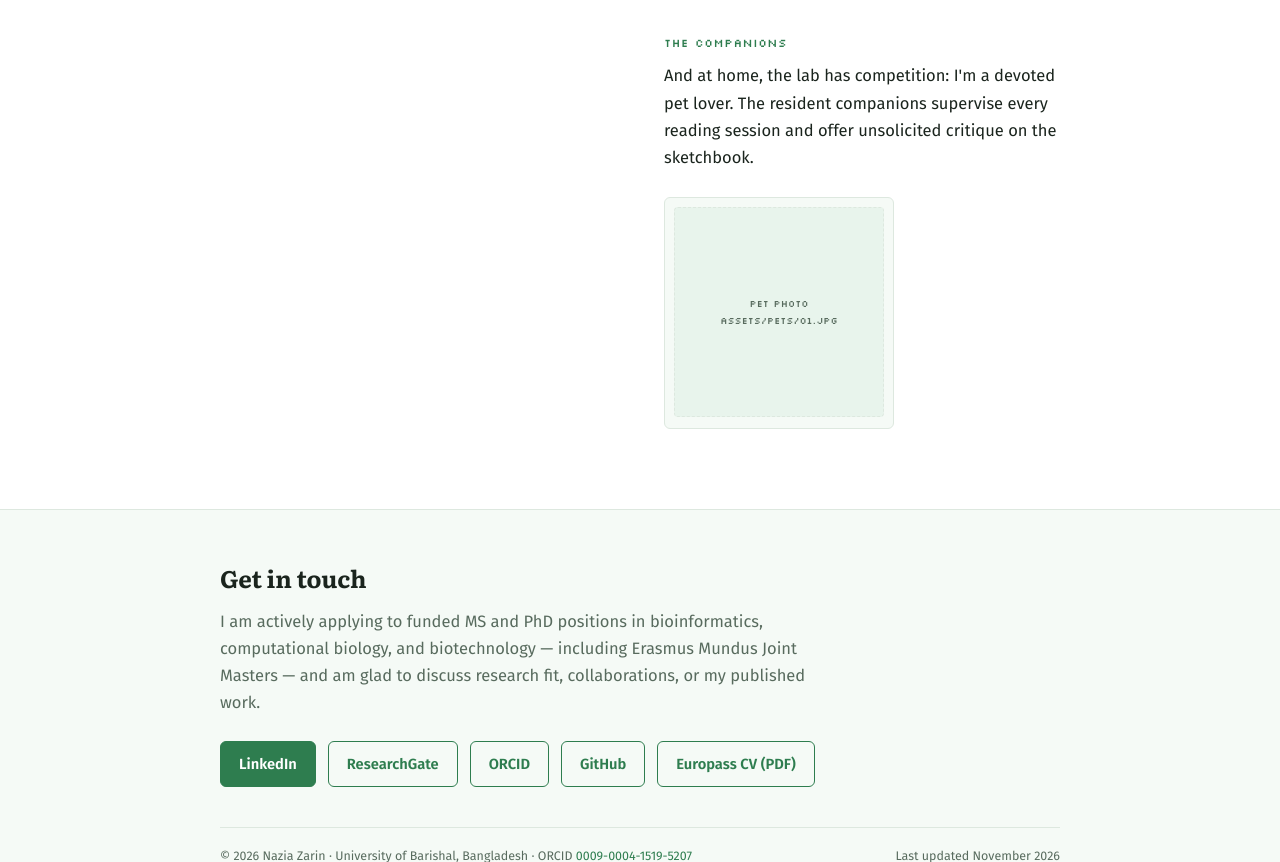
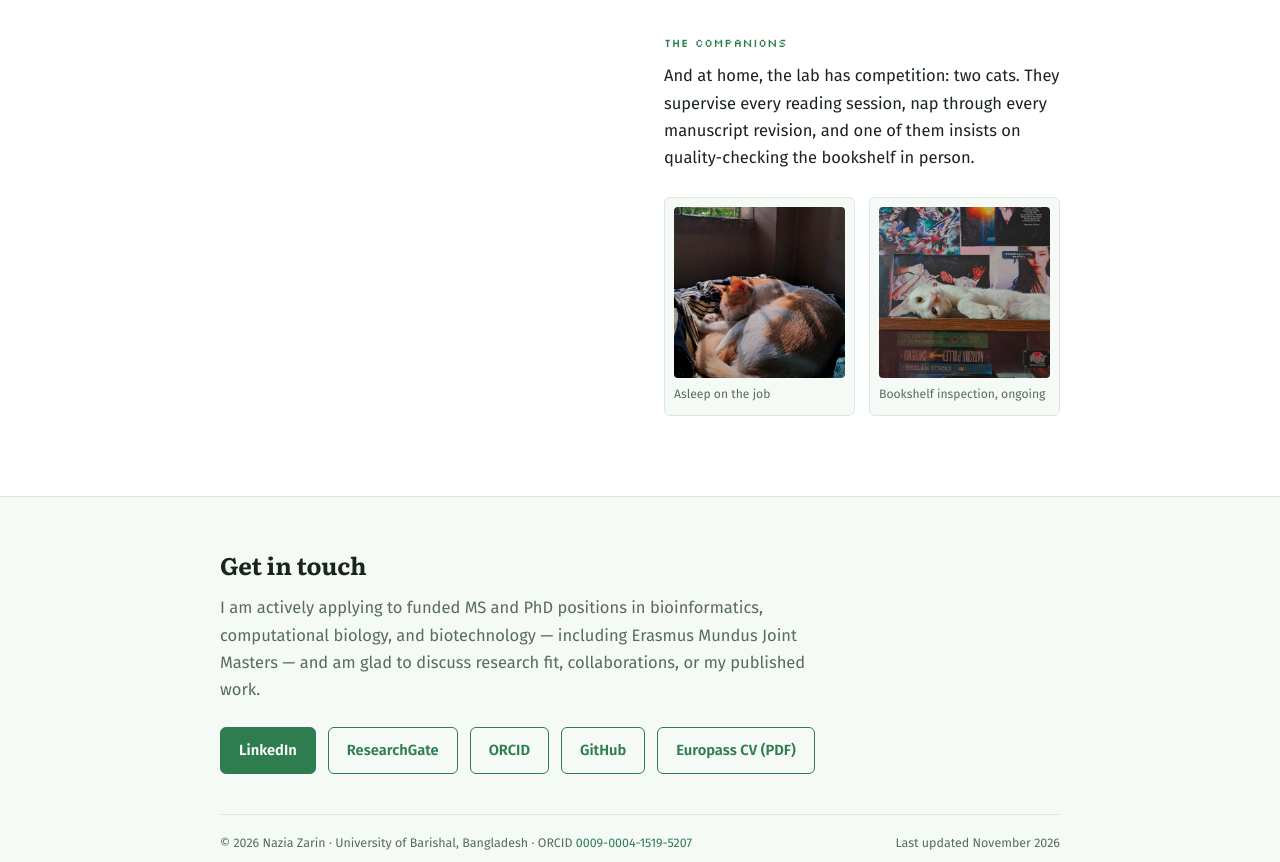
Before and after one commit to NaziaZarin111/NaziaZarin111.github.io, a plain HTML site: page index.html in a window 1280 px wide. Shown: the part 6044-6906 px from the top of the page. Drawn offline with Linux system fonts and the light colour scheme.

Commit message:
Add the two cats to the companions section
Photos resized for the web (1400px, ~200KB each): one asleep in the
sun, one lying on the bookshelf.

Co-Authored-By: Claude Fable 5 <noreply@anthropic.com>

```diff
--- a/index.html
+++ b/index.html
@@ -657,13 +657,18 @@ footer .prose{color:var(--muted)}
           <p class="beyond-sub" style="margin-top:36px">The companions</p>
           <div class="prose">
             <p>
-              And at home, the lab has competition: I'm a devoted pet lover. The resident companions supervise
-              every reading session and offer unsolicited critique on the sketchbook.
+              And at home, the lab has competition: two cats. They supervise every reading session, nap through
+              every manuscript revision, and one of them insists on quality-checking the bookshelf in person.
             </p>
           </div>
-          <div class="gallery" style="grid-template-columns:1fr; max-width:230px">
+          <div class="gallery" style="grid-template-columns:1fr 1fr; max-width:440px">
             <figure class="frame">
-              <div class="ph"><span>pet photo<br>assets/pets/01.jpg</span></div>
+              <img src="assets/pets/01.jpg" onerror="this.closest('figure').style.display='none'" alt="An orange and white cat curled up asleep in a patch of sunlight">
+              <figcaption>Asleep on the job</figcaption>
+            </figure>
+            <figure class="frame">
+              <img src="assets/pets/02.jpg" style="object-position:center 38%" onerror="this.closest('figure').style.display='none'" alt="A white cat lying on top of a bookshelf, in front of shelved novels">
+              <figcaption>Bookshelf inspection, ongoing</figcaption>
             </figure>
           </div>
         </div>
```
Also changed, not shown: assets/pets/01.jpg (added), assets/pets/02.jpg (added).
